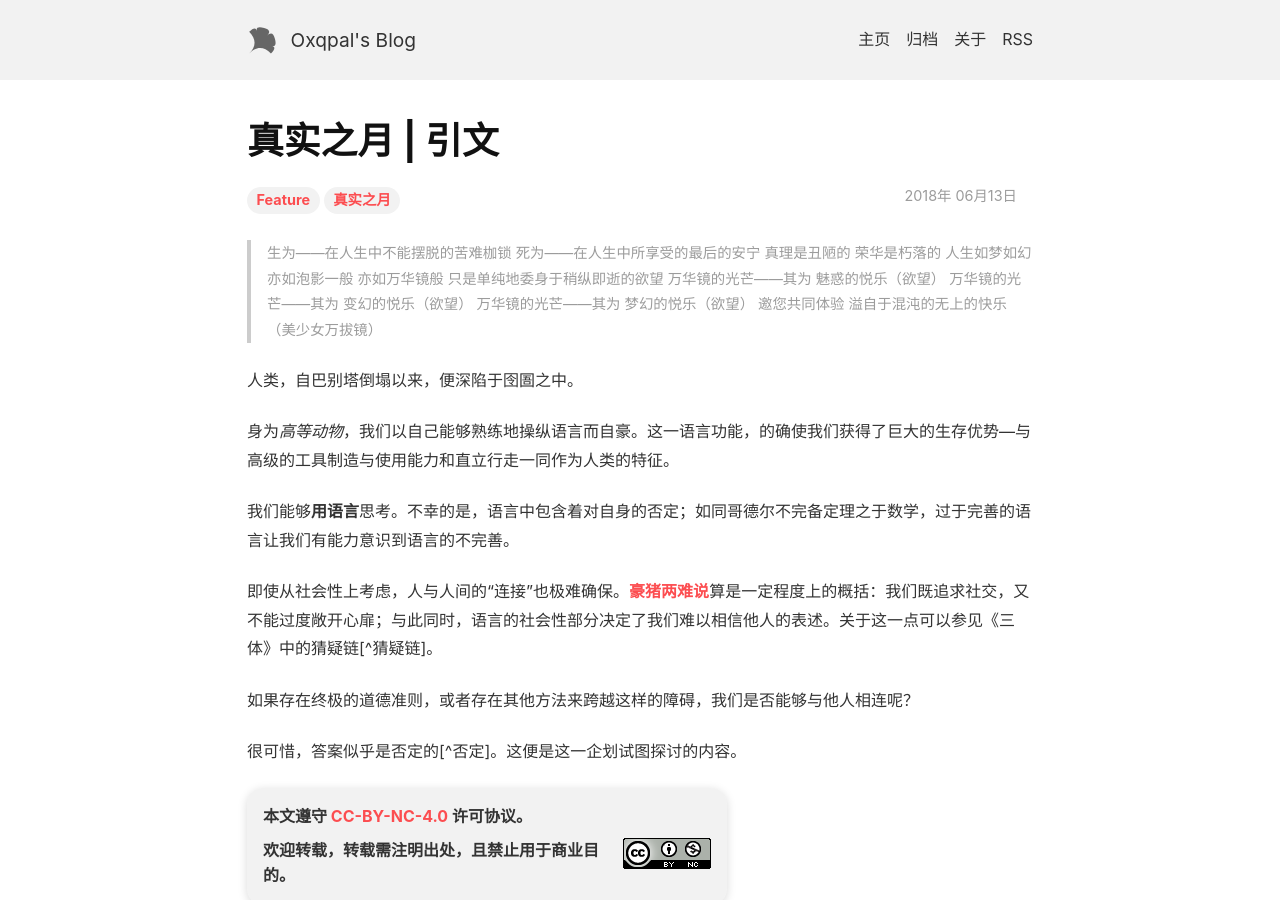
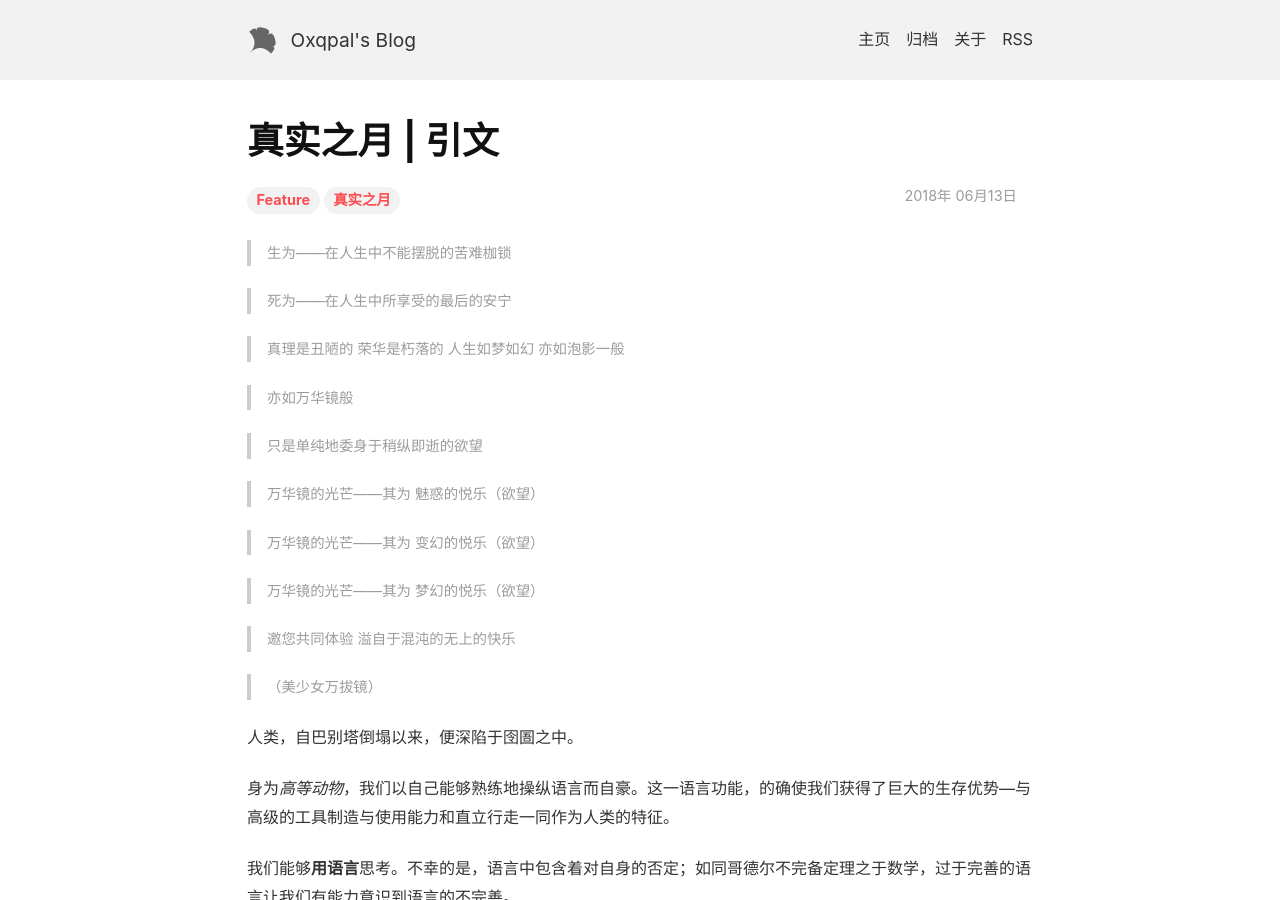
Before and after one commit to oxqpal19/oxqpal19.github.io, a Jekyll site: the page built from _posts/2018-06-13-dream-and-reality-1-introduction.md, in a window 1280 px wide and 900 px high. Built offline with Jekyll 4.4.1, drawn with Linux system fonts in a browser that asks for light colours; nearby versions of some CDN libraries.

```diff
--- a/_posts/2018-06-13-dream-and-reality-1-introduction.md
+++ b/_posts/2018-06-13-dream-and-reality-1-introduction.md
@@ -8,15 +8,24 @@ tags:
 ---
 
 >生为——在人生中不能摆脱的苦难枷锁
-死为——在人生中所享受的最后的安宁
-真理是丑陋的 荣华是朽落的 人生如梦如幻 亦如泡影一般
-亦如万华镜般
-只是单纯地委身于稍纵即逝的欲望
-万华镜的光芒——其为 魅惑的悦乐（欲望）
-万华镜的光芒——其为 变幻的悦乐（欲望）
-万华镜的光芒——其为 梦幻的悦乐（欲望）
-邀您共同体验 溢自于混沌的无上的快乐
-（美少女万拔镜）
+
+>死为——在人生中所享受的最后的安宁
+
+>真理是丑陋的 荣华是朽落的 人生如梦如幻 亦如泡影一般
+
+>亦如万华镜般
+
+>只是单纯地委身于稍纵即逝的欲望
+
+>万华镜的光芒——其为 魅惑的悦乐（欲望）
+
+>万华镜的光芒——其为 变幻的悦乐（欲望）
+
+>万华镜的光芒——其为 梦幻的悦乐（欲望）
+
+>邀您共同体验 溢自于混沌的无上的快乐
+
+>（美少女万拔镜）
 
 <!--more-->
 
```
